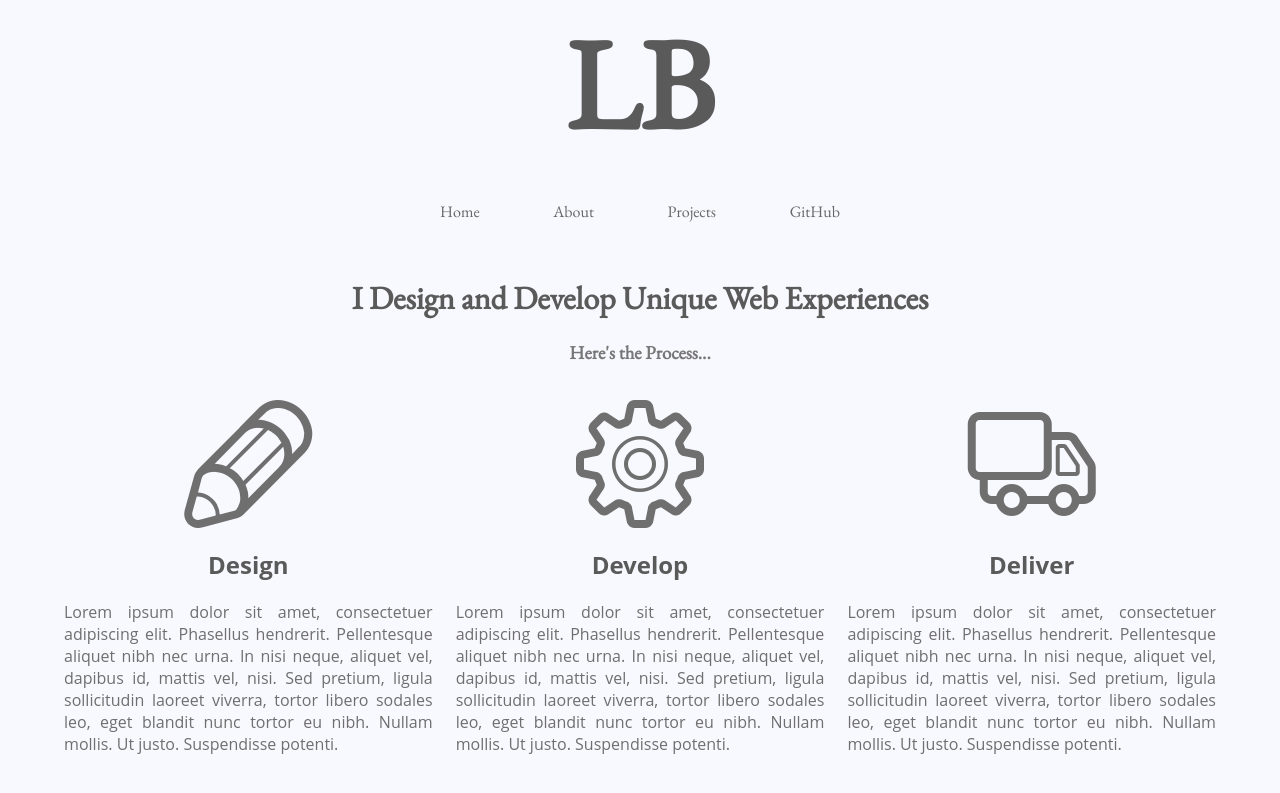
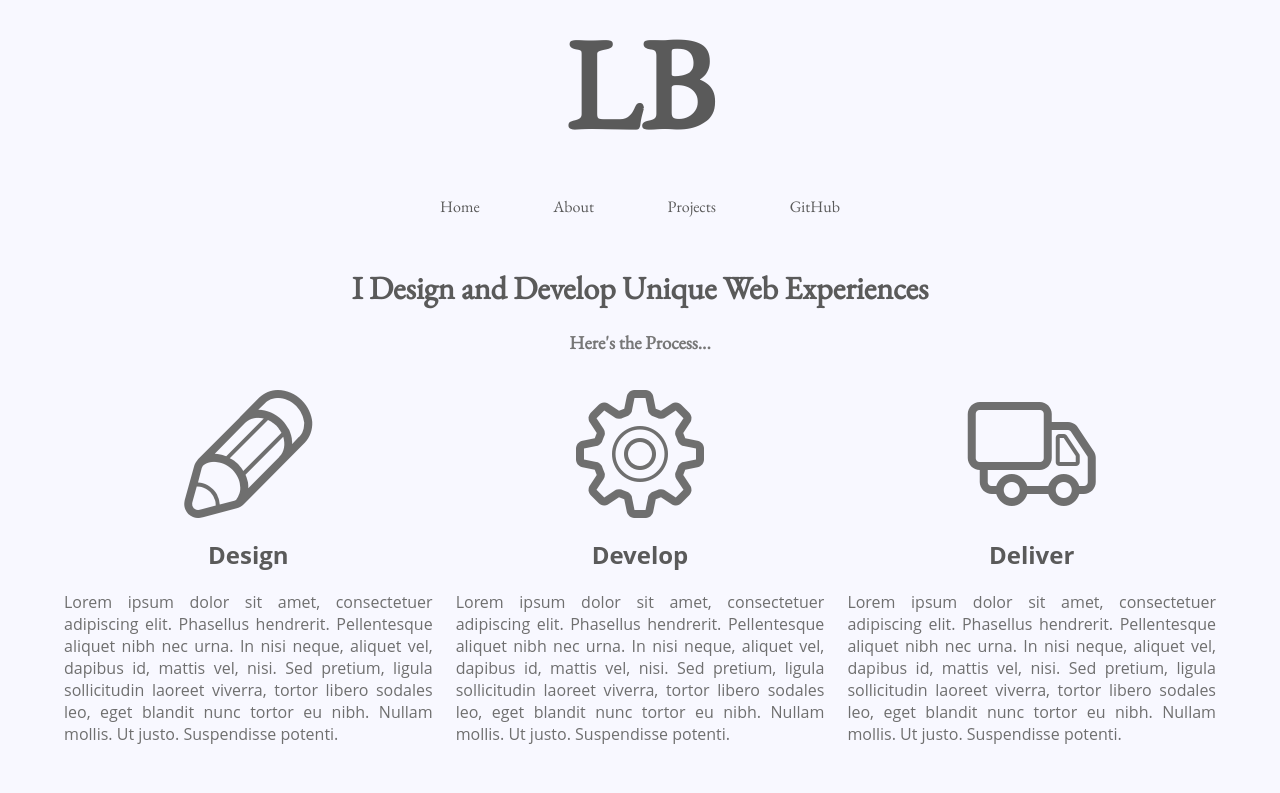
Before and after one commit to lukebiggerstaff/Minimalist-Portfolio, a plain HTML site: page index.html in a window 1280 px wide. Shown: the top 793 px of the page. Drawn offline with nearby package versions, Linux system fonts and the light colour scheme.

Commit message:
4th commit, fixed html and css output and bug fix in navigation

```diff
--- a/index.html
+++ b/index.html
@@ -3,7 +3,7 @@
 <head>
 	<meta charset="UTF-8">
 	<title>LukeBiggerstaff.com</title>
-	<link href='http://fonts.googleapis.com/css?family=EB+Garamond|Open+Sans+Condensed:300,300italic' rel='stylesheet' type='text/css'>
+	<link href='http://fonts.googleapis.com/css?family=EB+Garamond%7COpen+Sans+Condensed:300,300italic' rel='stylesheet' type='text/css'>
 	<link rel="stylesheet" href="css/app.css" />
 
 </head>
@@ -11,17 +11,17 @@
 
 	<div class="navigation"> <!-- Start Navigation -->
 
-		<a href="#" class="navigation--button"><span class="navigation--button__icon"></span></a>
+		<div class="navigation--button"><span class="navigation--button__icon"></span></div>
 
 		<div class="navigation--logo">
 			<strong class="navigation--logo__bold">LB</strong>
 		</div>
 
 		<ul class="navigation--links">
-			<a href="index.html"><li class="navigation--links__home" >Home</li></a>
-			<a href="about.html"><li class="navigation--links__about" >About</li></a>
-			<a href="projects.html"><li class="navigation--links__Projects">Projects</li></a>
-			<a href="https://github.com/lukebiggerstaff"><li class="navigation--links__github" >GitHub</li></a>
+			<li class="navigation--links__home" ><a href="index.html">Home</a></li>
+			<li class="navigation--links__about" ><a href="about.html">About</a></li>
+			<li class="navigation--links__projects"><a href="projects.html">Projects</a></li>
+			<li class="navigation--links__github"><a href="https://github.com/lukebiggerstaff">GitHub</a></li>
 		</ul>
 
 	</div> <!-- /End Navigation -->
--- a/js/navbar.js
+++ b/js/navbar.js
@@ -1,4 +1,5 @@
 //Select navbar
+var navigationButton = document.querySelector('.navigation--button')
 var navigation = document.querySelector('.navigation');
 
 //Add collapsed class to element
@@ -7,4 +8,4 @@ var toggleNavigation = function () {
 };
 
 //Set event listener on click
-navigation.addEventListener( 'click' , toggleNavigation );
+navigationButton.addEventListener( 'click' , toggleNavigation );
--- a/sass/modules/_bodycopy.scss
+++ b/sass/modules/_bodycopy.scss
@@ -112,13 +112,8 @@
 }
 
 .content--copy__first-paragraph {
-	text-justify: block;
 	color: $lightgrey;
 	text-align: justify;
-
-	@media screen and (min-width: 41.25em) {
-		text-align: none;
-	}
 }
 
 .content--copy__second-paragraph {
--- a/sass/modules/_navbar.scss
+++ b/sass/modules/_navbar.scss
@@ -52,29 +52,30 @@
 	text-align: center;
 	padding: 0;
 
-	& li {
-		border-top: 1px solid $lightgrey;
-		width: 100%;
-		padding: .3em 0;
-	}
-
 	& a {
+		display: block;
 		text-decoration: none;
-		color: lighten($grey, 5%);
-		margin: .5em 0;
-		transition: .3s color, .3s text-shadow;
+		color: $grey;
+		padding: .8em 1.2em;
+		border-top: .0625em solid $grey;
 	}
 
 	&__github {
-		border-bottom: 0.0625em solid $lightgrey;
+		border-bottom: .0625em solid $grey;
 	}
 
-	@media screen and (min-width: 660px) {
+	@media screen and (min-width: 41.25em) {
+		& li {
+			display: inline-block;
+			margin: 0 1em;
+		}
+
+		&__github {
+			border-bottom: initial;
+		}
 
 		& a {
-			display: inline-block;
-			margin: 0 1em;
-			padding: .8em 1.2em;
+			border: initial;
 
 			&:hover {
 				color: black;
@@ -82,11 +83,5 @@
 				text-shadow: 0.0625em 0.0625em 0.0625em black;
 			}
 		}
-
-		& li {
-			border: none;
-		}
-
 	}
-
 }
```
Also changed, not shown: css/app.css, 2 other files.
